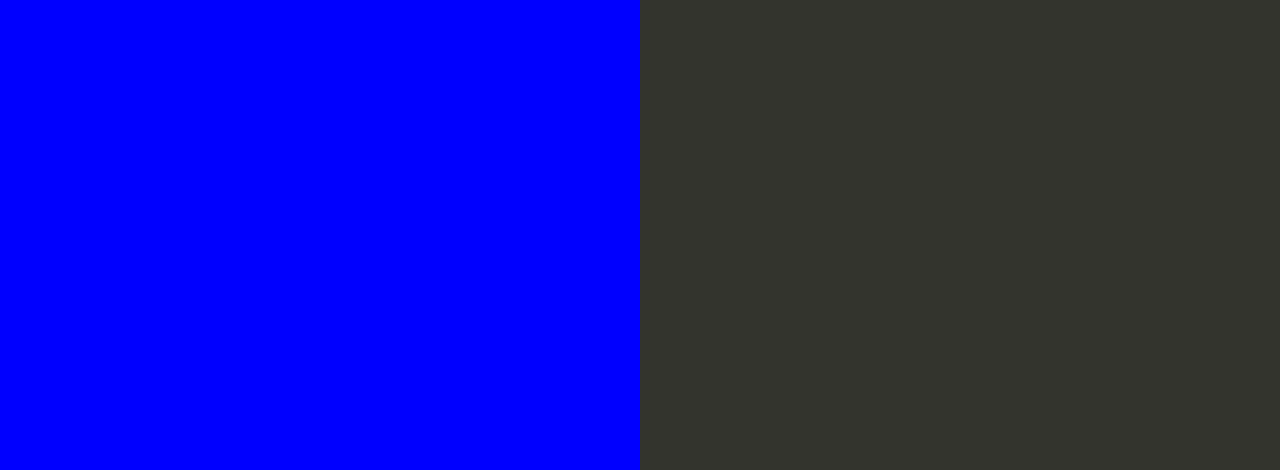
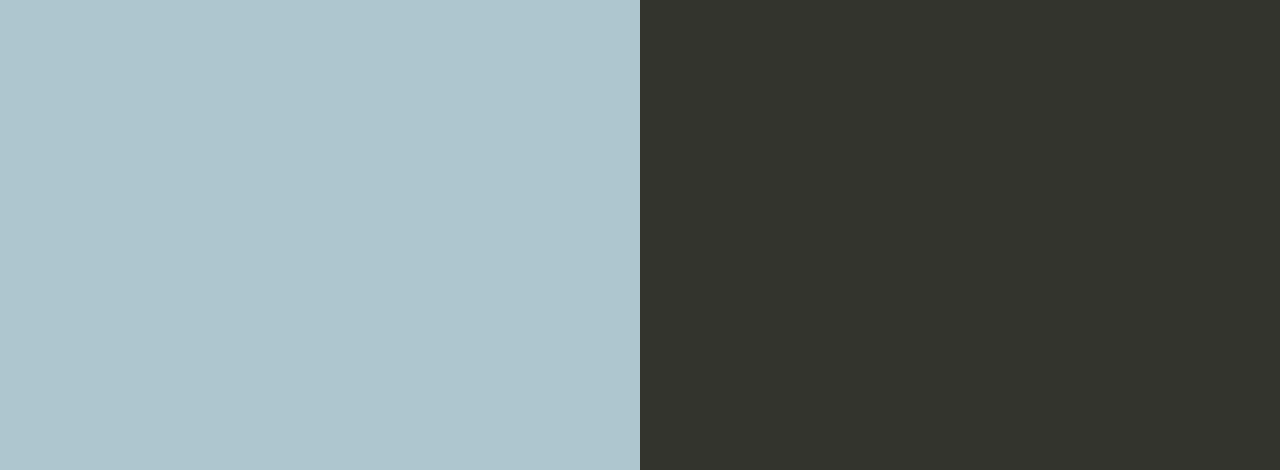
Before and after one commit to Lesnoi-Dmytro/aws-pipeline, a website: page index.html in a window 1280 px wide. Shown: the part 330-800 px from the top of the page. Drawn offline with Linux system fonts and the light colour scheme.

Commit message:
Change background color from blue to #AEC6CF

```diff
--- a/index.html
+++ b/index.html
@@ -35,7 +35,7 @@
 
         text-align: right;
         padding-top: 11em;
-        background-color: blue;
+        background-color: #AEC6CF;
 
       }
       .textColumn p {
```
